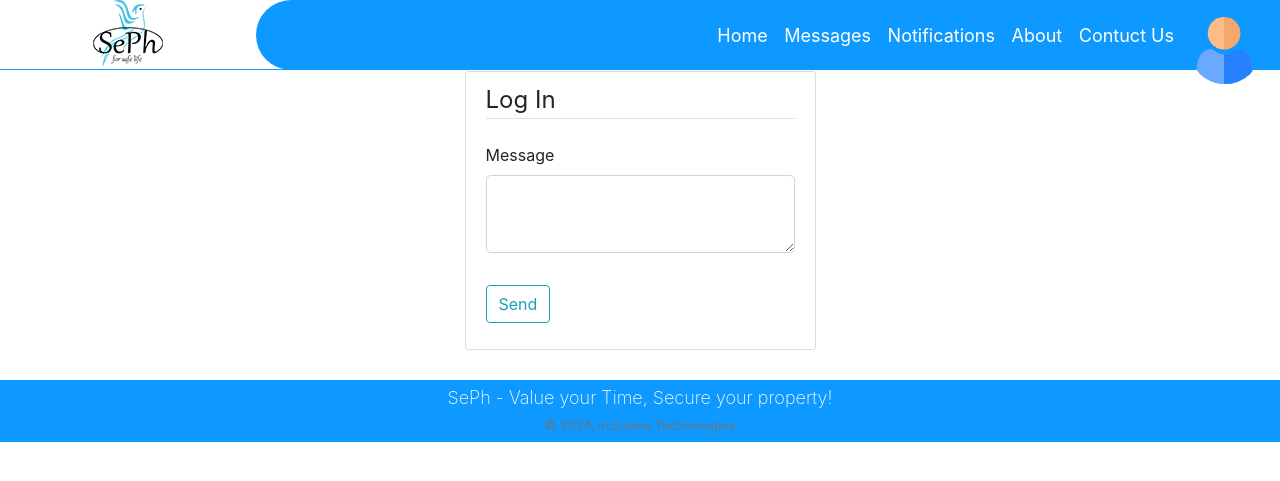
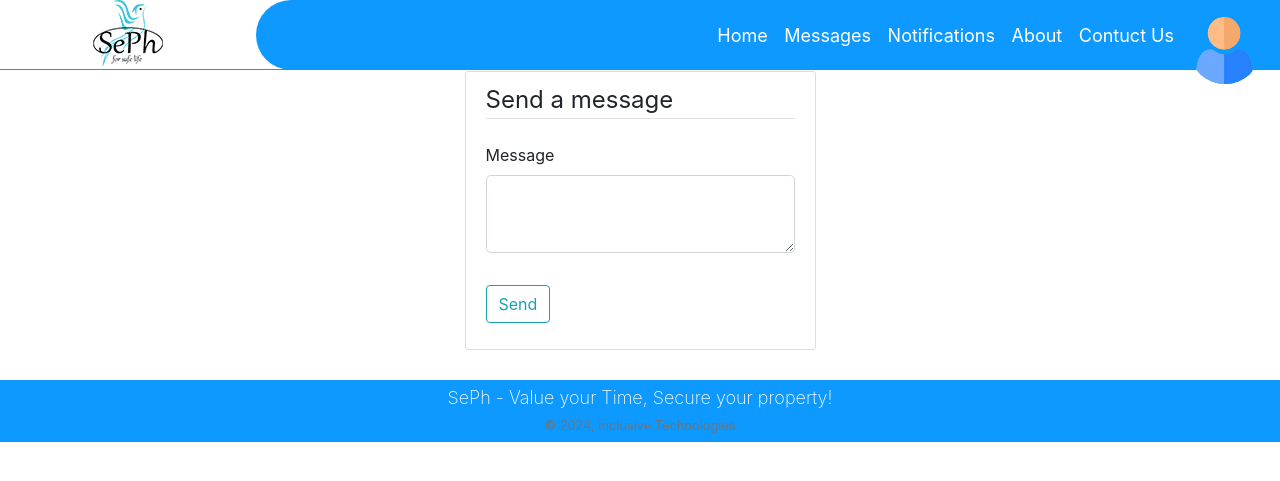
Before and after one commit to yosephtamir/SePh, a Flask app: page /message/1 in a window 1280 px wide. Shown: the top 481 px of the page. Run offline with Flask 3, Linux system fonts and the light colour scheme; a user stored in the database is signed in; tables that the repository leaves empty hold one stand-in row (values such as "Sample post"); some libraries are stand-ins or nearby versions.

Commit message:
login required on property message

```diff
--- a/web/app.py
+++ b/web/app.py
@@ -384,8 +384,9 @@ def delDetails(property_id):
     flash('Your Property has been deleted', 'success')
     return redirect(url_for('myprofile'))
 
+
+@app.route("/message/<userid>", strict_slashes=False, methods=["GET", "POST"])
 @login_required
-@app.route("/message/<userid>", strict_slashes=False, methods=["GET", "POST"])
 def newmessage(userid):
     chatrooms = storage.all(ChatRoom).values()
     theroom = None
--- a/web/templates/newmessage.html
+++ b/web/templates/newmessage.html
@@ -4,7 +4,7 @@
     <form method="POST" action="">
         {{ form.hidden_tag() }}
         <fieldset class="form-group">
-            <legend class="border-bottom mb-4">Log In</legend>
+            <legend class="border-bottom mb-4">Send a message</legend>
             <div class="form-group">
                 {{ form.message.label(class="form-control-label") }}
                 {% if form.message.errors %}
```
